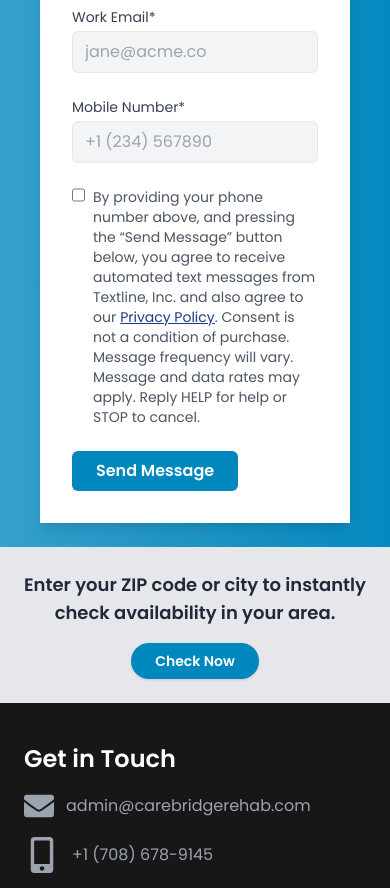
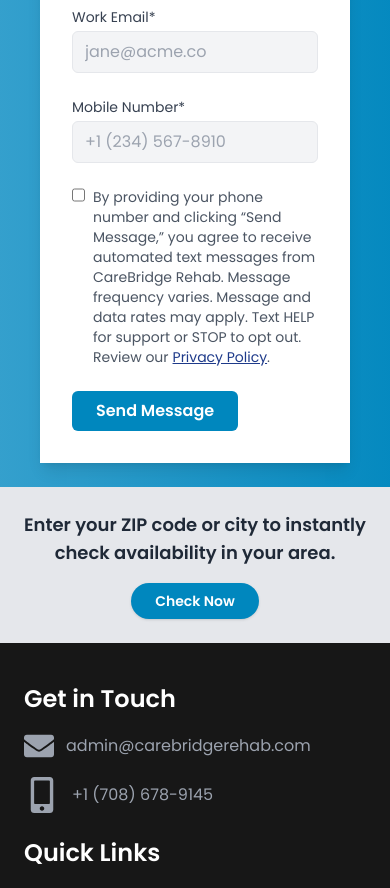
Before and after one commit to Asmaa63/CareBridge, a React (Vite) app: page / in a window 390 px wide. Shown: the part 5560-6448 px from the top of the page. Built offline with nearby package versions, Linux system fonts and the light colour scheme.

Commit message:
aditing phone number in form

```diff
--- a/src/Components/Pages/ContactUs.tsx
+++ b/src/Components/Pages/ContactUs.tsx
@@ -20,7 +20,7 @@
         (result:any) => {
           console.log(result.text);
           setPopupVisible(true); // Show success popup
-          setTimeout(() => setPopupVisible(false), 2000); // Hide popup after 2 seconds
+          setTimeout(() => setPopupVisible(false), 8000); // Hide popup after 2 seconds
         },
         (error:any) => {
           console.error(error.text);
@@ -137,7 +137,7 @@
                   id="mobileNumber"
                   required
                   className="bg-gray-100 mt-1 block w-full px-3 py-2 border rounded-md focus:outline-none focus:ring focus:ring-blue-900 focus:ring-opacity-50"
-                  placeholder="+1 (234) 567890"
+                  placeholder="+1 (234) 567-8910"
                 />
               </div>
             </div>
@@ -158,8 +158,11 @@
 
       {/* Success Popup */}
       {popupVisible && (
-        <div className="fixed top-4 left-1/2 transform -translate-x-1/2 bg-green-500 text-white px-4 py-2 rounded shadow-lg z-50">
-          Message sent successfully!
+        <div className="fixed text-center top-1/4 left-1/2 transform -translate-x-1/2 bg-white text-[#0087be] px-6 py-4 rounded shadow-2xl border border-[#0087be] z-50">
+          Thank you for signing up with CareBridge Rehab!
+           You’ll receive up to 5 messages per week.
+           Message and data rates may apply.
+           Text HELP for support or STOP to unsubscribe.
         </div>
       )}
     </motion.div>
--- a/src/Components/Pages/PrivacyPolicy.tsx
+++ b/src/Components/Pages/PrivacyPolicy.tsx
@@ -8,10 +8,17 @@
   FaEnvelope,
   FaPhoneAlt,
 } from "react-icons/fa";
+import { motion } from "framer-motion";
 
 const Privacy: React.FC = () => {
   return (
-    <div className="min-h-screen py-12 px-4 sm:px-6 lg:px-8 bg-gray-100">
+    <motion.div
+      initial={{ opacity: 0, y: 50 }}
+      whileInView={{ opacity: 1, y: 0 }}
+      viewport={{ once: true }}
+      transition={{ duration: 0.8, ease: "easeOut" }}
+      className="min-h-screen py-12 px-4 sm:px-6 lg:px-8 bg-gray-100"
+    >
       <div className="max-w-5xl mx-auto bg-white shadow-xl rounded-lg p-8">
         <h1 className="text-4xl font-extrabold text-center text-blue-600 mb-10">
           Privacy Policy
@@ -130,7 +137,7 @@
         </div>
         </section>
       </div>
-    </div>
+    </motion.div>
   );
 };
 
--- a/src/Components/Pages/PrivacyPopup.tsx
+++ b/src/Components/Pages/PrivacyPopup.tsx
@@ -25,16 +25,18 @@
           className="h-4 w-4 text-blue-900 focus:ring-blue-900 border-gray-300 rounded"
         />
         <label htmlFor="terms" className="ml-2 text-sm text-gray-600">
-          By providing your phone number above, and pressing the “Send Message” button below, you
-          agree to receive automated text messages from Textline, Inc. and also agree to our
+          By providing your phone number and clicking “Send Message,”
+          you agree to receive automated text messages from CareBridge Rehab.
+          Message frequency varies.
+          Message and data rates may apply.
+          Text HELP for support or STOP to opt out. Review our
           <button
             onClick={handleOpen}
             className="text-blue-900 underline ml-1 focus:outline-none"
           >
             Privacy Policy
           </button>
-          . Consent is not a condition of purchase. Message frequency will vary. Message and data
-          rates may apply. Reply HELP for help or STOP to cancel.
+          .
         </label>
       </div>
 
```
